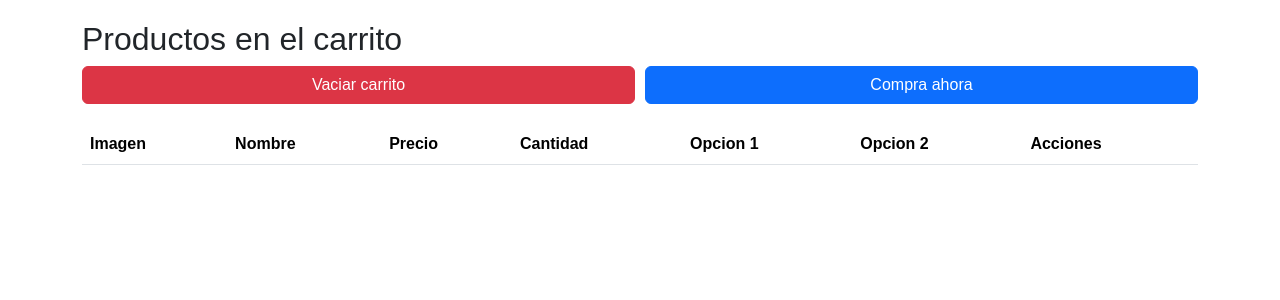
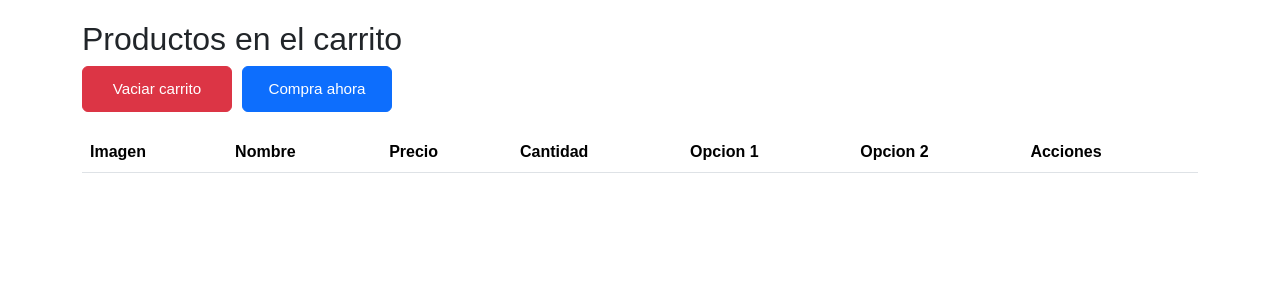
Before and after one commit to Alejandro1234-R/PaginawebAlejandro, a PHP site: page /carrito.html in a window 1280 px wide. Shown: the part 86-386 px from the top of the page. Run offline with PHP 8.4, Linux system fonts and the light colour scheme; lists and menus that the app fills with data are empty; some libraries are stand-ins or nearby versions.

Commit message:
cambios al boton

```diff
--- a/carrito.css
+++ b/carrito.css
@@ -36,11 +36,15 @@ body {
     gap: 10px;
     margin-bottom: 20px;
     flex-wrap: wrap;
+    justify-content: flex-start;
 }
 
 .button-group .btn {
-    flex: 1;
+    flex: 0 0 auto;
     min-width: 150px;
+    max-width: 220px;
+    padding: 0.65rem 1rem;
+    font-size: 0.95rem;
 }
 
 
```
